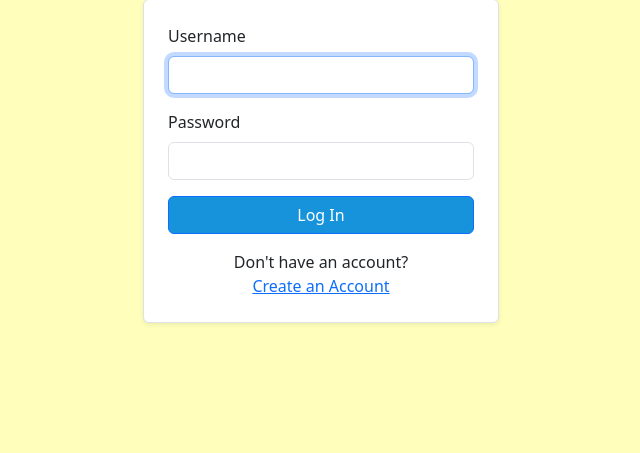
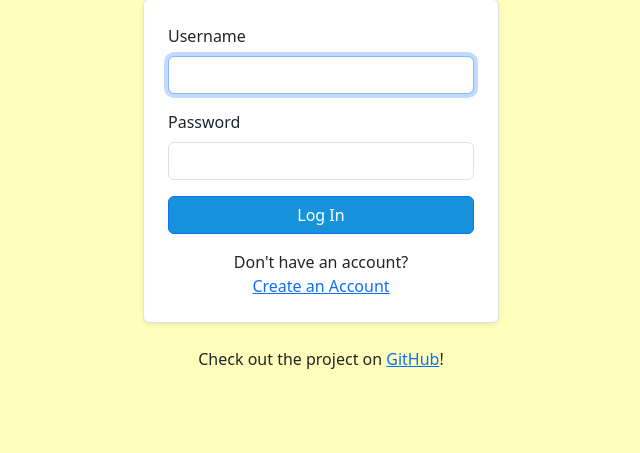
Before and after one commit to dledw001/BabyBites, a Django app: page / in a window 1280 px wide. Shown: the part 181-634 px from the top of the page, without its empty margins (319-959 px from the left). Run offline with Django 5.2, Linux system fonts and the light colour scheme; some web fonts are replaced.

Commit message:
footer in base.html

```diff
--- a/core/templates/base.html
+++ b/core/templates/base.html
@@ -38,5 +38,10 @@
 
         <!-- Bootstrap JS if we use Navbar or Messages -->
         <script src="https://cdn.jsdelivr.net/npm/bootstrap@5.3.3/dist/js/bootstrap.bundle.min.js"></script>
+        <footer>
+            <p class="text-center mt-3 mb-0">
+                Check out the project on <a href="https://github.com/dledw001/BabyBites">GitHub</a>!
+            </p>
+        </footer>
     </body>
 </html>
```
